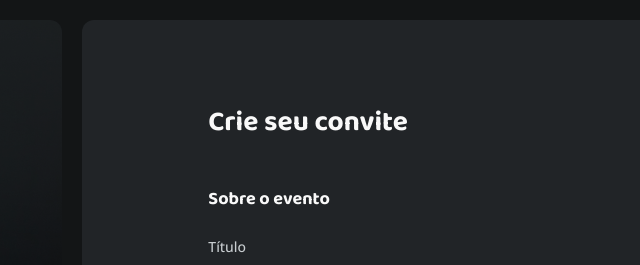
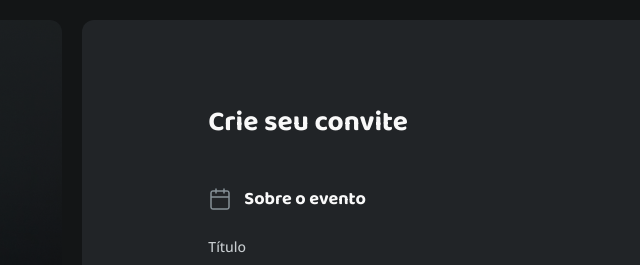
Before and after one commit to rafaelcipriano/formulario-de-convite, a plain HTML site: page index.html in a window 1280 px wide. Shown: the top 265 px of the page, 365-1005 px from the left. Drawn offline with nearby package versions, Linux system fonts and the light colour scheme.

Commit message:
adjustments to global styles of forms and caption image

```diff
--- a/assets/styles/fields/about-event.css
+++ b/assets/styles/fields/about-event.css
@@ -1,12 +1,4 @@
 fieldset.about-event {
-  border: none;
-
-  & legend {
-    font: var(--heading-sm);
-    color: var(--text-heading);
-    margin-bottom: 2.4rem;
-  }
-
   & > .flex {
     flex-direction: column;
     align-items: stretch;
--- a/assets/styles/forms.css
+++ b/assets/styles/forms.css
@@ -6,6 +6,22 @@ div.form-wrapper {
   }
 
   form {
+
+    fieldset {
+      border: none;
+    }
+
+    .wrapper-legend {
+      display: flex;
+      gap: 1.2rem;
+      margin-bottom: 2.4rem;
+    }
+
+    legend {
+      font: var(--heading-sm);
+      color: var(--text-heading);
+    }
+
     label {
       display: inline-block;
       color: var(--text-body);
--- a/index.html
+++ b/index.html
@@ -20,7 +20,10 @@
 
         <form action="#" method="post">
           <fieldset class="about-event">
-            <legend>Sobre o evento</legend>
+            <div class="wrapper-legend">
+              <img src="assets/icons/calendar.svg" alt="Ícone de calendário">
+              <legend>Sobre o evento</legend>
+            </div>
 
             <div class="flex">
               <div class="input-wrapper">
```
